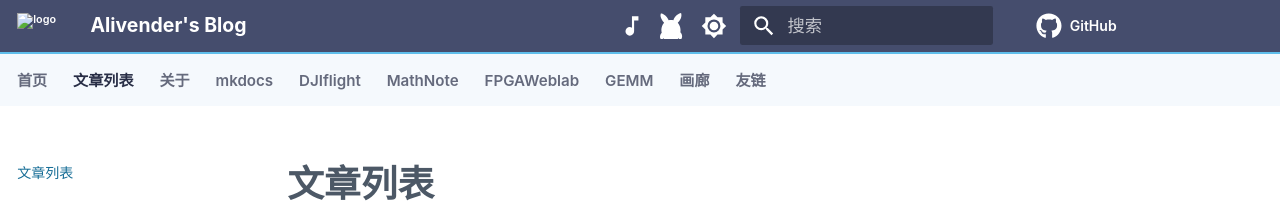
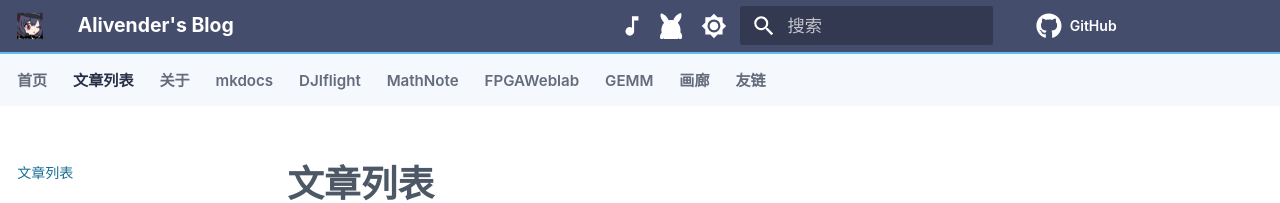
Before and after one commit to Alivenderwww/Alivenderwww.github.io, an MkDocs documentation site: the page built from docs/blog/index.md, in a window 1280 px wide. Shown: the top 203 px of the page. Built offline with MkDocs 1.6.1 and Material for MkDocs 9.7.7, drawn with Linux system fonts in a browser that asks for light colours; some web fonts are replaced; plug-ins that fetch from the network failed and are left out; comment, search, counter and statistics services are not loaded; a style sheet for code colours, icons or effects is not loaded.

Commit message:
路径写错了，images改成img

```diff
--- a/mkdocs.yml
+++ b/mkdocs.yml
@@ -10,8 +10,8 @@ theme:
   name: material
   custom_dir: overrides
   language: zh
-  logo: images/logo.jfif
-  favicon: images/logo.jfif
+  logo: img/logo.jfif
+  favicon: img/logo.jfif
   icon:
     repo: fontawesome/brands/github #右上角图标
   palette:
```
